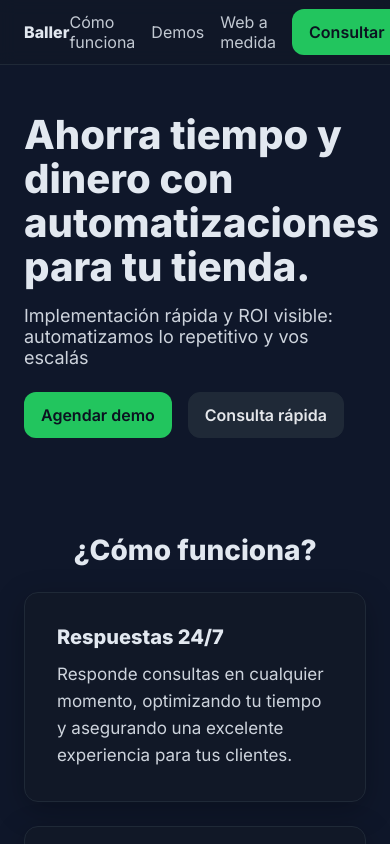
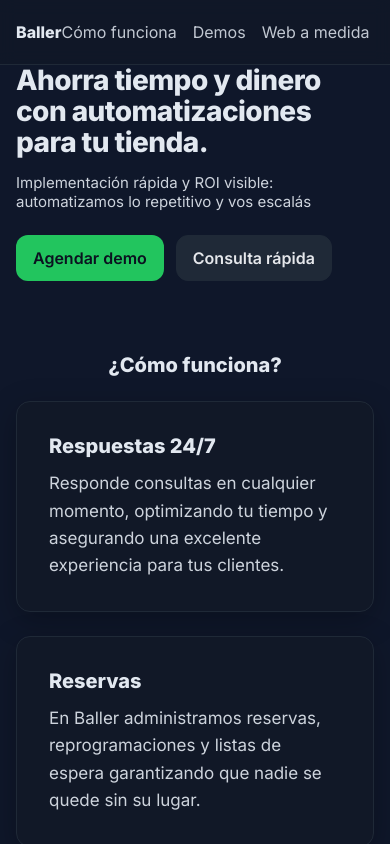
Before and after one commit to JoaquinKarawacki/baller-landing, a React (Vite) app: page / in a window 390 px wide. Shown: the top 844 px of the page. Built offline with nearby package versions, Linux system fonts and the light colour scheme.

Commit message:
style: ajustes responsive en mobile

```diff
--- a/src/App.css
+++ b/src/App.css
@@ -400,3 +400,40 @@ img{ max-width:100%; height:auto; display:block; }
 .footer__link:hover { color: var(--text); }
 
 .footer__legal { border-top: 1px solid var(--border); margin-top: var(--s5); padding-top: var(--s3); }
+
+/* --- MÓVIL: coherencia con desktop --- */
+
+/* 1) Evitar que iOS “agrande” la tipografía */
+html { -webkit-text-size-adjust: 100%; }
+
+/* 2) Container: menos padding en móvil */
+.container{ max-width: var(--container); margin:0 auto; padding: 0 24px; }
+@media (max-width: 820px){
+  .container{ padding: 0 16px; }
+}
+
+/* 3) Tipografía responsive (clamp) */
+.title{ font-size: clamp(28px, 6vw + 2px, 40px); line-height: 1.1; letter-spacing: -0.02em; }
+.h2{    font-size: clamp(20px, 3.2vw + 2px, 28px); }
+.h3{    font-size: clamp(16px, 2.2vw + 2px, 20px); }
+.subtitle{ font-size: clamp(15px, 1.8vw + 2px, 18px); }
+
+/* 4) Espaciado de secciones y hero con header sticky */
+.section{ padding: 48px 0; }
+@media (max-width: 820px){
+  .section{ padding: 36px 0; }
+  .hero{ padding-top: calc(var(--header-h) + 12px); }
+}
+
+/* 5) Navegación: que no se corte en móvil (scroll horizontal suave) */
+.nav{
+  display:flex; gap: var(--s3); align-items:center;
+  white-space: nowrap;
+  overflow-x: auto;
+  -webkit-overflow-scrolling: touch;
+}
+.nav::-webkit-scrollbar{ display:none; }
+
+/* 6) Botones/CTAs en móvil un poco más compactos */
+.cta-row{ gap: 12px; }
+.btn{ padding: 12px 16px; }
```
Also changed, not shown: 1 other file (tests, documents, lock files or other folders).
